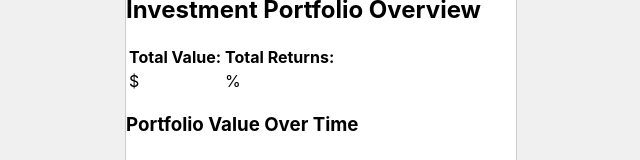
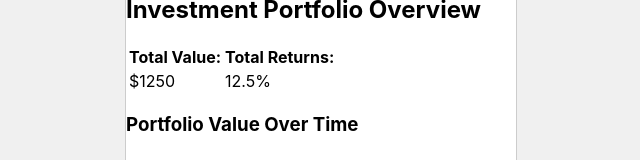
Before and after one commit to Holy-Hack-2025/Team-22-The-Fintastic-Beasts-Investsuite, a React (Create React App) app in the folder investsuite/: page /analytics in a window 1280 px wide. Shown: the part 123-283 px from the top of the page, without its empty margins (319-959 px from the left). Built offline with nearby package versions, Linux system fonts and the light colour scheme.

Commit message:
change to analytics to show values

```diff
--- a/investsuite/package.json
+++ b/investsuite/package.json
@@ -7,6 +7,7 @@
     "@testing-library/jest-dom": "^6.6.3",
     "@testing-library/react": "^16.2.0",
     "@testing-library/user-event": "^13.5.0",
+    "axios": "^1.8.3",
     "chart.js": "^4.4.8",
     "framer-motion": "^12.5.0",
     "react": "^19.0.0",
--- a/investsuite/src/Components/Analytics.js
+++ b/investsuite/src/Components/Analytics.js
@@ -62,8 +62,8 @@ function AnalyticsPage() {
         </thead>
         <tbody>
           <tr>
-            <td>${portfolioData.totalValue}</td>
-            <td>{portfolioData.totalChange}%</td>
+            <td>${portfolioData.portfolioValue}</td>
+            <td>{portfolioData.portfolioReturns}%</td>
           </tr>
         </tbody>
       </table>
```
Also changed, not shown: 1 other file (tests, documents, lock files or other folders).
